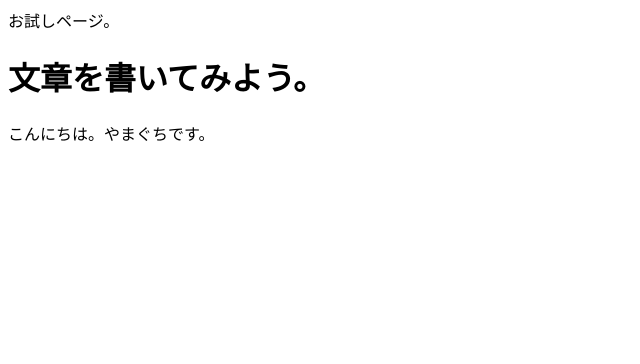
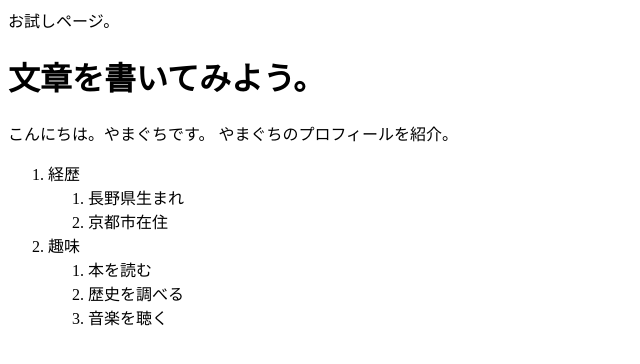
Before and after one commit to Kanako5588/mysite, a plain HTML site: page index.html in a window 1280 px wide. Shown: the whole page, without its empty margins (0-640 px from the left). Drawn offline with Linux system fonts and the light colour scheme.

Commit message:
Add existing file

```diff
--- a/index.html
+++ b/index.html
@@ -7,5 +7,19 @@
     </h1>
     <body>
         こんにちは。やまぐちです。
+        やまぐちのプロフィールを紹介。
+        <ol>
+            <li>経歴</li>
+                <ol>
+                    <li>長野県生まれ</li>
+                    <li>京都市在住</li>
+                </ol>
+            <li>趣味</li>
+                <ol>
+                    <li>本を読む</li>
+                    <li>歴史を調べる</li>
+                    <li>音楽を聴く</li>
+                </ol>
+        </ol>
     </body>
 </html>
```
Also changed, not shown: 1 other file.
